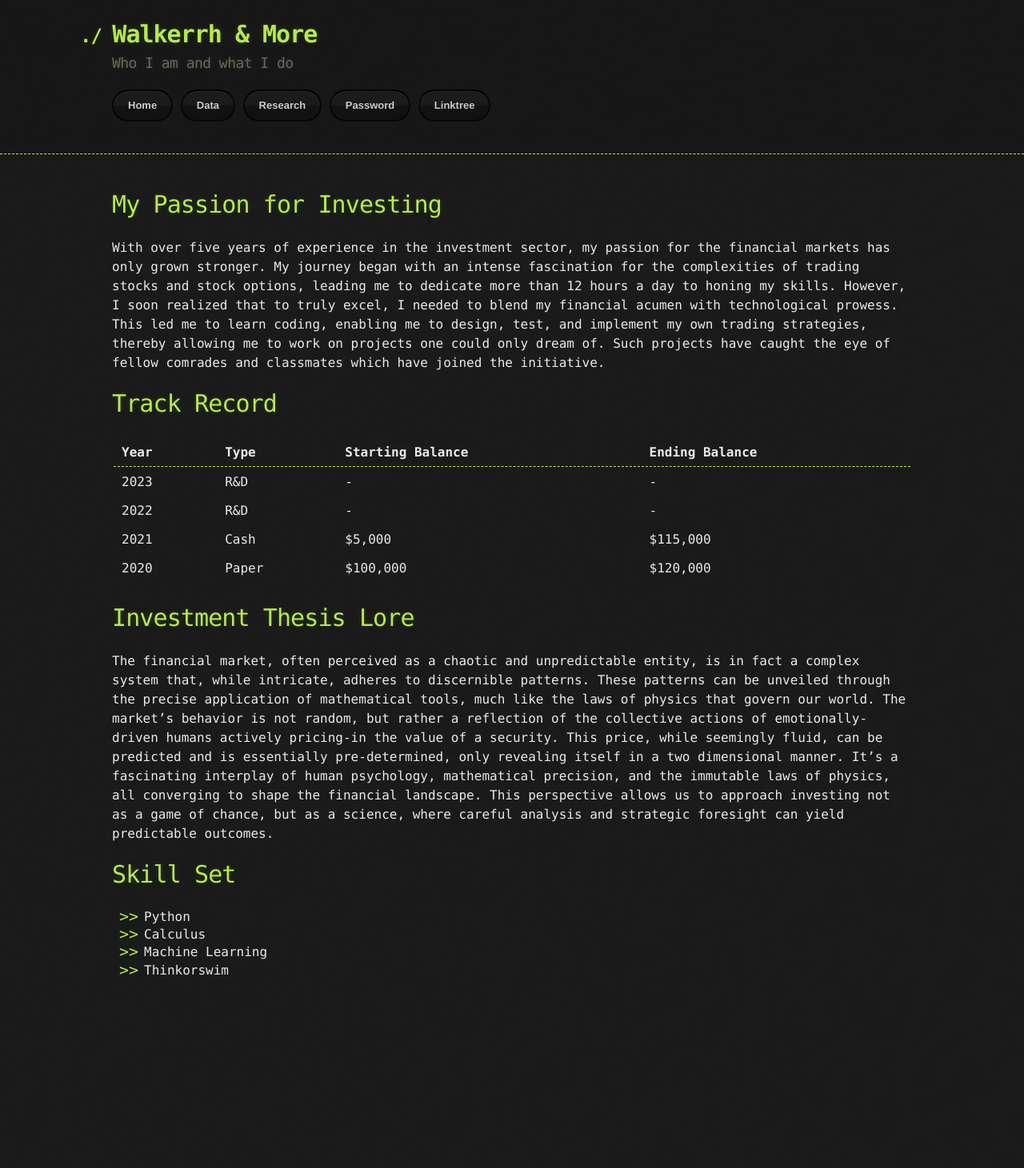
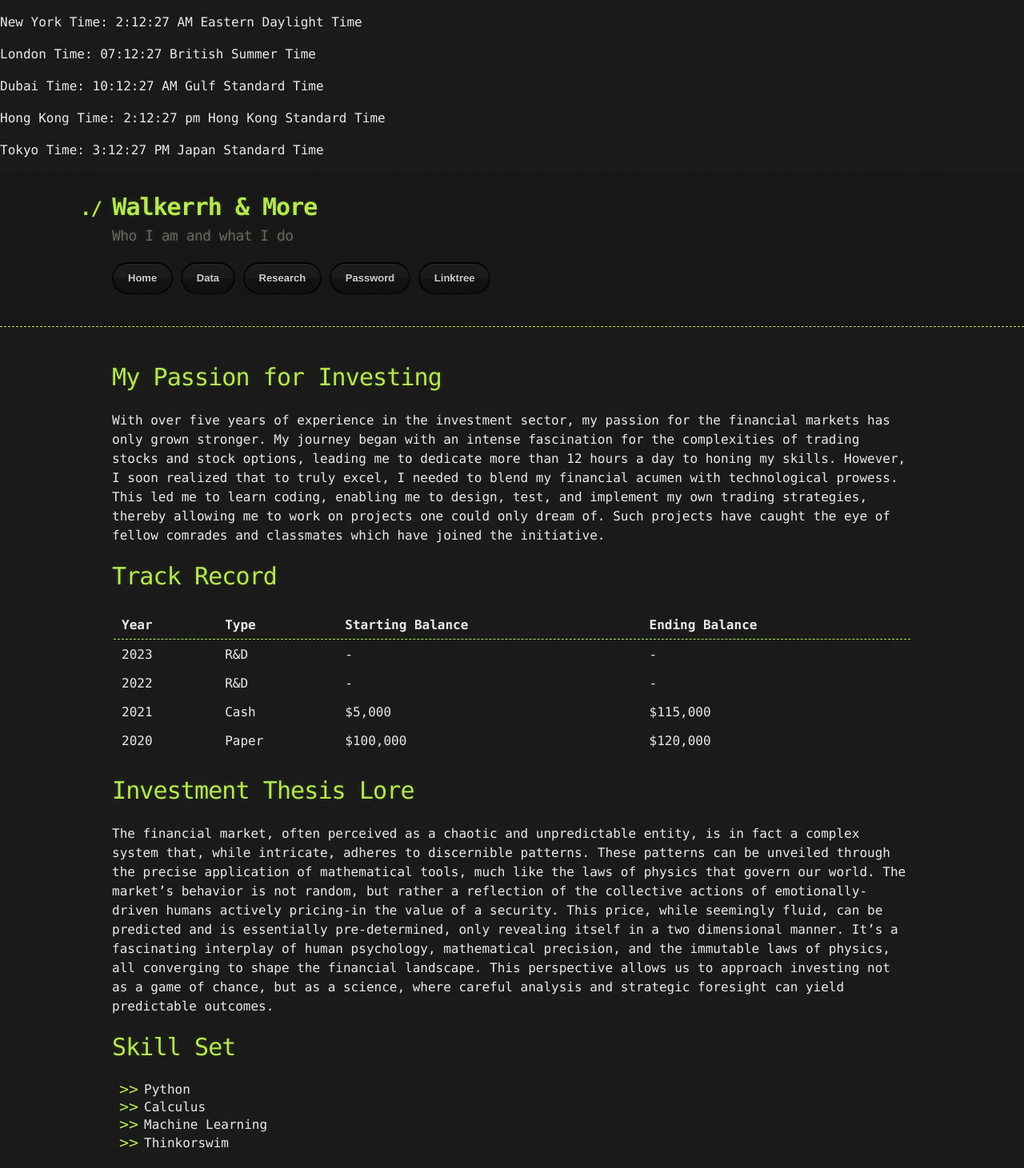
Before and after one commit to Walkerrh/walkerrh.github.io, a Jekyll site: the page built from index.md, in a window 1280 px wide. Shown: the whole page at 80% size. Built offline with Jekyll 4.4.1, drawn with Linux system fonts in a browser that asks for light colours; our own code applies the rules of GitHub Pages for plain Markdown files; before the commit the page ends 1245 px from its top, so only the background shows below that.

Commit message:
Update default.html

```diff
--- a/_layouts/default.html
+++ b/_layouts/default.html
@@ -11,6 +11,27 @@
   </head>
 
   <body>
+    <p id="timeNY"></p>
+    <p id="timeLDN"></p>
+    <p id="timeDUB"></p>
+    <p id="timeHK"></p>
+    <p id="timeTOK"></p>
+
+    <script>
+    function updateTime() {
+        var d = new Date();
+
+        document.getElementById('timeNY').innerHTML = 'New York Time: ' + new Intl.DateTimeFormat('en-US', {timeZone: 'America/New_York', timeStyle: 'full'}).format(d);
+        document.getElementById('timeLDN').innerHTML = 'London Time: ' + new Intl.DateTimeFormat('en-GB', {timeZone: 'Europe/London', timeStyle: 'full'}).format(d);
+        document.getElementById('timeDUB').innerHTML = 'Dubai Time: ' + new Intl.DateTimeFormat('en-AE', {timeZone: 'Asia/Dubai', timeStyle: 'full'}).format(d);
+        document.getElementById('timeHK').innerHTML = 'Hong Kong Time: ' + new Intl.DateTimeFormat('en-HK', {timeZone: 'Asia/Hong_Kong', timeStyle: 'full'}).format(d);
+        document.getElementById('timeTOK').innerHTML = 'Tokyo Time: ' + new Intl.DateTimeFormat('en-JP', {timeZone: 'Asia/Tokyo', timeStyle: 'full'}).format(d);
+
+        setTimeout(updateTime, 1000);
+    }
+
+    updateTime();
+    </script>
 
     <header>
       <div class="container">
```
